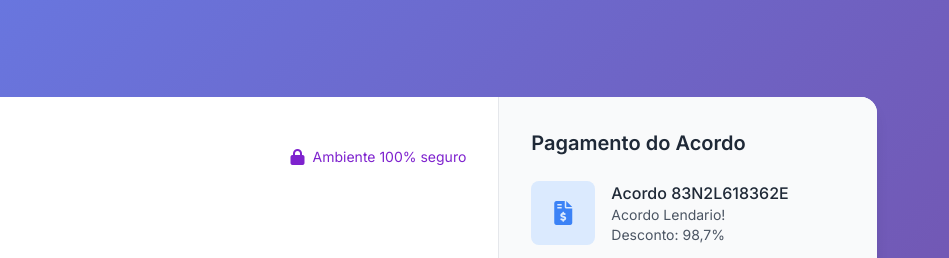
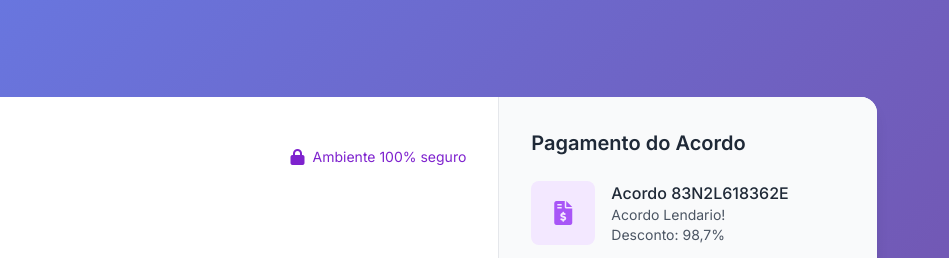
Before and after one commit to pedroaalvess/checkout-serasa, a plain HTML site: page checkout/index.html in a window 1280 px wide. Shown: the top 258 px of the page, 331-1280 px from the left. Drawn offline with nearby package versions, Linux system fonts and the light colour scheme.

Commit message:
Update index.html

```diff
--- a/checkout/index.html
+++ b/checkout/index.html
@@ -27,8 +27,8 @@
                                 <h2 class="text-lg md:text-xl font-semibold text-gray-800">Pagamento do Acordo</h2>
                                 <div class="space-y-4">
                                     <div class="flex items-start space-x-4">
-                                        <div class="w-12 h-12 md:w-16 md:h-16 bg-blue-100 rounded-lg flex items-center justify-center">
-                                            <i class="fas fa-file-invoice-dollar text-xl md:text-2xl text-blue-500"></i>
+                                        <div class="w-12 h-12 md:w-16 md:h-16 bg-purple-100 rounded-lg flex items-center justify-center">
+                                            <i class="fas fa-file-invoice-dollar text-xl md:text-2xl text-purple-500"></i>
                                         </div>
                                         <div>
                                             <h3 class="font-medium text-gray-800">Acordo 83N2L618362E</h3>
```
